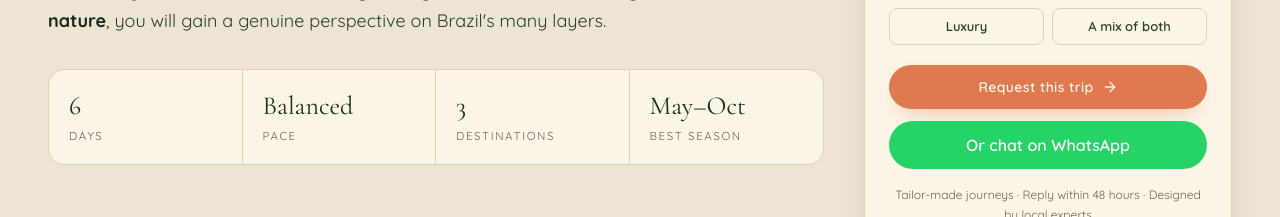
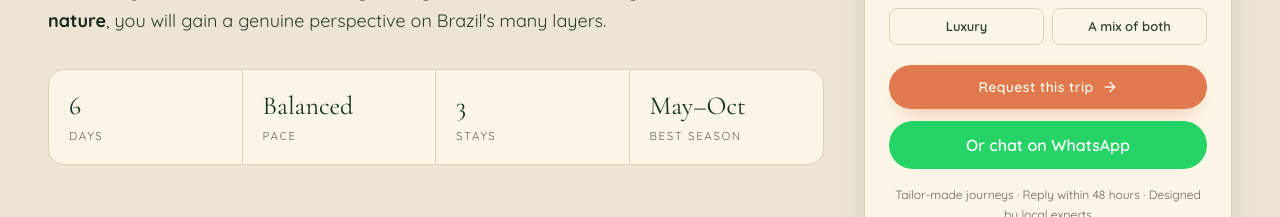
Before and after one commit to marinavvargas19-arch/braziloffscript, a Next.js app: page /tours/amazon-immersion-6-days in a window 1280 px wide. Shown: the part 900-1117 px from the top of the page. Built offline with nearby package versions, Linux system fonts and the light colour scheme.

Commit message:
Rename destinations stat to stays

```diff
--- a/components/tour-page-content.jsx
+++ b/components/tour-page-content.jsx
@@ -88,7 +88,7 @@ export default function TourPageContent({ tour, cat, dayPlanBase }) {
           {[
             { k: view.days,                                     v: "days" },
             { k: "Balanced",                                    v: "pace" },
-            { k: view.regions.length,                           v: "destinations" },
+            { k: view.regions.length,                           v: "stays" },
             { k: "May–Oct",                                     v: "best season" },
           ].map((s, i) => (
             <div key={i} className={[
```
